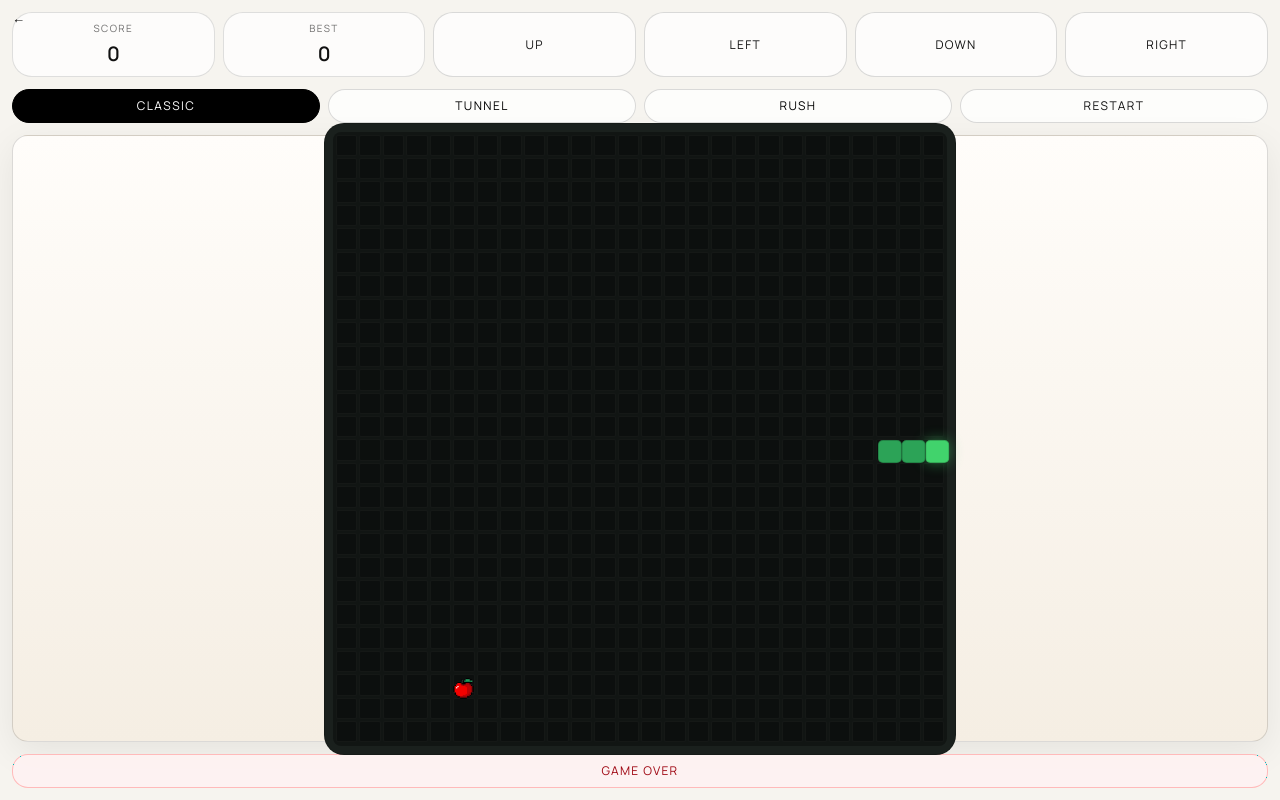
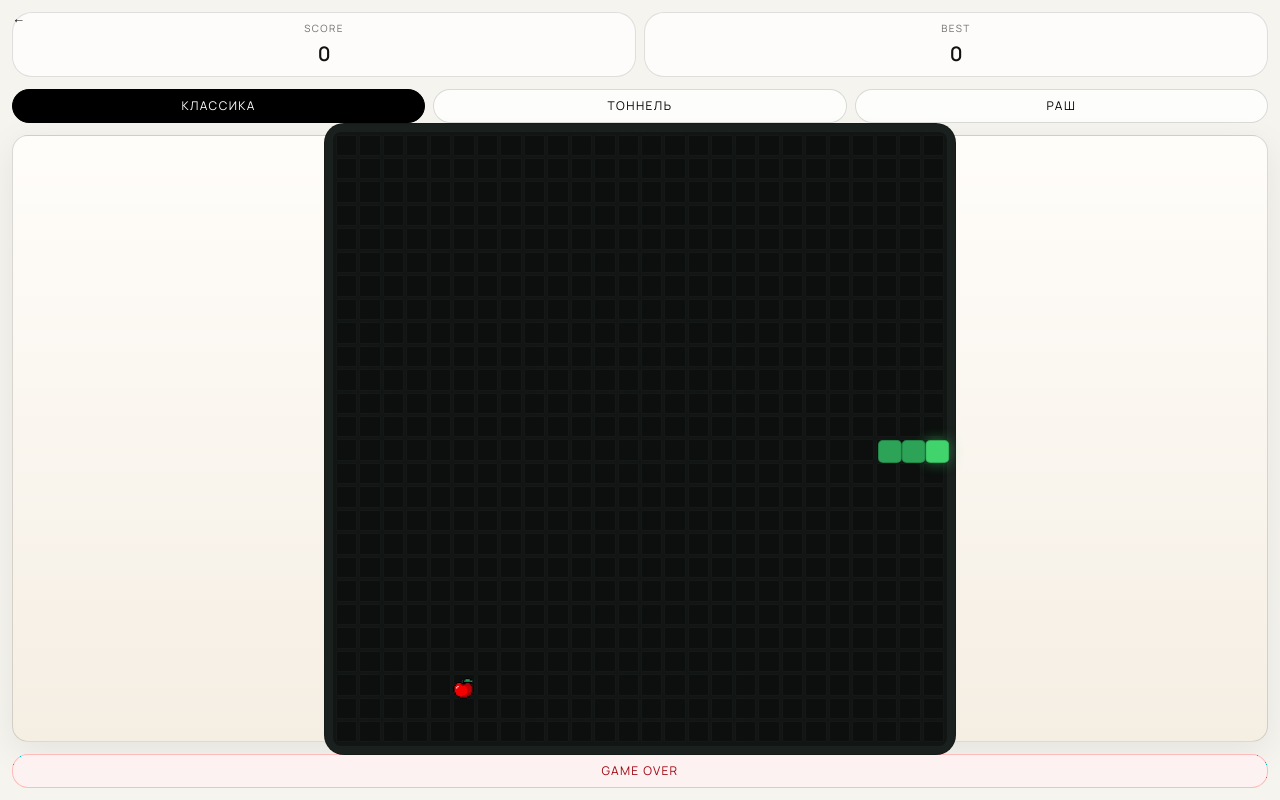
Before and after one commit to Stepa-Karpik/landing_1, a Next.js app: page /minigames/snake in a window 1280 px wide. Built offline with nearby package versions, Linux system fonts and the light colour scheme.

Commit message:
minigames fix

```diff
--- a/app/minigames/2048/page.tsx
+++ b/app/minigames/2048/page.tsx
@@ -289,11 +289,15 @@ export default function Game2048Page() {
         event.preventDefault()
         performMove("down")
       }
+      if (event.key.toLowerCase() === "r") {
+        event.preventDefault()
+        restart()
+      }
     }
 
     window.addEventListener("keydown", onKeyDown)
     return () => window.removeEventListener("keydown", onKeyDown)
-  }, [performMove])
+  }, [performMove, restart])
 
   const gap = Math.max(6, Math.floor(boardPixels * 0.022))
   const cell = (boardPixels - gap * (SIZE + 1)) / SIZE
@@ -301,7 +305,7 @@ export default function Game2048Page() {
   return (
     <main className="h-screen overflow-hidden bg-[#f6f4ef] px-2 pb-3 pt-3 text-[#111111] sm:px-3">
       <section className="mx-auto flex h-full max-w-[1620px] flex-col gap-3">
-        <div className="grid grid-cols-2 gap-2 sm:grid-cols-5">
+        <div className="grid grid-cols-3 gap-2">
           <div className="rounded-xl border border-black/12 bg-white/74 px-3 py-2 text-center">
             <p className="text-[10px] tracking-[0.14em] text-black/56 uppercase">Score</p>
             <p className="mt-1 text-xl font-semibold">{score}</p>
@@ -314,23 +318,16 @@ export default function Game2048Page() {
             <p className="text-[10px] tracking-[0.14em] text-black/56 uppercase">Best</p>
             <p className="mt-1 text-xl font-semibold">{bestTile}</p>
           </div>
+        </div>
+
+        <div className="grid grid-cols-5 gap-2 md:hidden">
           <button
             type="button"
             onClick={() => performMove("left")}
-            className="rounded-xl border border-black/14 bg-white/74 px-3 py-2 text-xs tracking-[0.11em] uppercase"
+            className="rounded-lg border border-black/14 bg-white/74 px-3 py-2 text-xs tracking-[0.11em] uppercase"
           >
             Left
           </button>
-          <button
-            type="button"
-            onClick={() => restart()}
-            className="rounded-xl border border-black/14 bg-black px-3 py-2 text-xs tracking-[0.11em] text-white uppercase"
-          >
-            Restart
-          </button>
-        </div>
-
-        <div className="grid grid-cols-3 gap-2 sm:grid-cols-5">
           <button
             type="button"
             onClick={() => performMove("up")}
@@ -352,12 +349,20 @@ export default function Game2048Page() {
           >
             Down
           </button>
-          {gameOver && (
-            <div className="col-span-2 rounded-lg border border-red-300/70 bg-red-50/90 px-3 py-2 text-center text-xs tracking-[0.11em] text-red-800 uppercase">
-              No Moves
-            </div>
-          )}
+          <button
+            type="button"
+            onClick={() => restart()}
+            className="rounded-lg border border-black/14 bg-black px-3 py-2 text-xs tracking-[0.11em] text-white uppercase"
+          >
+            Restart
+          </button>
         </div>
+
+        {gameOver && (
+          <div className="rounded-lg border border-red-300/70 bg-red-50/90 px-3 py-2 text-center text-xs tracking-[0.11em] text-red-800 uppercase">
+            No Moves
+          </div>
+        )}
 
         <div className="flex min-h-0 flex-1 items-center justify-center rounded-2xl border border-black/14 bg-[linear-gradient(180deg,#fffdfa_0%,#f5eee3_100%)] p-2 shadow-[0_10px_36px_rgba(0,0,0,0.07)]">
           <div
--- a/app/minigames/snake/page.tsx
+++ b/app/minigames/snake/page.tsx
@@ -13,9 +13,9 @@ interface Point {
 
 const GRID_SIZE = 26
 const MODE_LABELS: Record<SnakeMode, string> = {
-  classic: "Classic",
-  tunnel: "Tunnel",
-  rush: "Rush",
+  classic: "Классика",
+  tunnel: "Тоннель",
+  rush: "Раш",
 }
 
 function initialSnake() {
@@ -207,7 +207,7 @@ export default function SnakePage() {
   return (
     <main className="h-screen overflow-hidden bg-[#f6f4ef] px-2 pb-3 pt-3 text-[#111111] sm:px-3">
       <section className="mx-auto flex h-full max-w-[1620px] flex-col gap-3">
-        <div className="grid grid-cols-2 gap-2 sm:grid-cols-6">
+        <div className="grid grid-cols-2 gap-2">
           <div className="rounded-xl border border-black/12 bg-white/74 px-3 py-2 text-center">
             <p className="text-[10px] tracking-[0.14em] text-black/56 uppercase">Score</p>
             <p className="mt-1 text-xl font-semibold">{score}</p>
@@ -216,37 +216,9 @@ export default function SnakePage() {
             <p className="text-[10px] tracking-[0.14em] text-black/56 uppercase">Best</p>
             <p className="mt-1 text-xl font-semibold">{bestScore}</p>
           </div>
-          <button
-            type="button"
-            onClick={() => setNextDirection("up")}
-            className="rounded-xl border border-black/14 bg-white/74 px-3 py-2 text-xs tracking-[0.11em] uppercase"
-          >
-            Up
-          </button>
-          <button
-            type="button"
-            onClick={() => setNextDirection("left")}
-            className="rounded-xl border border-black/14 bg-white/74 px-3 py-2 text-xs tracking-[0.11em] uppercase"
-          >
-            Left
-          </button>
-          <button
-            type="button"
-            onClick={() => setNextDirection("down")}
-            className="rounded-xl border border-black/14 bg-white/74 px-3 py-2 text-xs tracking-[0.11em] uppercase"
-          >
-            Down
-          </button>
-          <button
-            type="button"
-            onClick={() => setNextDirection("right")}
-            className="rounded-xl border border-black/14 bg-white/74 px-3 py-2 text-xs tracking-[0.11em] uppercase"
-          >
-            Right
-          </button>
         </div>
 
-        <div className="grid grid-cols-2 gap-2 sm:grid-cols-4">
+        <div className="grid grid-cols-3 gap-2">
           {(Object.keys(MODE_LABELS) as SnakeMode[]).map((modeKey) => (
             <button
               key={modeKey}
@@ -261,13 +233,6 @@ export default function SnakePage() {
               {MODE_LABELS[modeKey]}
             </button>
           ))}
-          <button
-            type="button"
-            onClick={() => reset()}
-            className="rounded-xl border border-black/14 bg-white/76 px-3 py-2 text-xs tracking-[0.12em] uppercase"
-          >
-            Restart
-          </button>
         </div>
 
         <div className="flex min-h-0 flex-1 items-center justify-center rounded-2xl border border-black/14 bg-[linear-gradient(180deg,#fffdfa_0%,#f5eee3_100%)] p-2 shadow-[0_10px_36px_rgba(0,0,0,0.07)]">
--- a/app/minigames/tetris/page.tsx
+++ b/app/minigames/tetris/page.tsx
@@ -383,9 +383,13 @@ export default function TetrisPage() {
         setGame((previous) => ({ ...previous, paused: !previous.paused }))
         return
       }
-      if (event.key === "Enter" && game.gameOver) {
+      if (event.key === "Enter") {
         event.preventDefault()
+        if (game.gameOver) {
           restart()
+          return
+        }
+        hold()
       }
     }
 
@@ -495,7 +499,8 @@ export default function TetrisPage() {
                 const matrix = PIECES[type]
                 return (
                   <div key={`${type}-${index}`} className="rounded-lg border border-black/10 bg-[#f8f5ed] p-1.5">
-                    <div className="grid grid-cols-4 grid-rows-4 gap-[2px]">
+                    <div className="flex justify-center">
+                      <div className="inline-grid grid-cols-4 grid-rows-4 gap-[2px]">
                         {Array.from({ length: 16 }).map((_, cellIndex) => {
                           const row = Math.floor(cellIndex / 4)
                           const col = cellIndex % 4
@@ -511,6 +516,7 @@ export default function TetrisPage() {
                         })}
                       </div>
                     </div>
+                  </div>
                 )
               })}
             </div>
@@ -519,7 +525,8 @@ export default function TetrisPage() {
           <div className="rounded-xl border border-black/12 bg-white/74 p-2.5">
             <p className="text-[10px] tracking-[0.14em] text-black/56 uppercase">Hold</p>
             <div className="mt-2 rounded-lg border border-black/10 bg-[#f8f5ed] p-1.5">
-              <div className="grid grid-cols-4 grid-rows-4 gap-[2px]">
+              <div className="flex justify-center">
+                <div className="inline-grid grid-cols-4 grid-rows-4 gap-[2px]">
                   {Array.from({ length: 16 }).map((_, cellIndex) => {
                     const row = Math.floor(cellIndex / 4)
                     const col = cellIndex % 4
@@ -539,8 +546,9 @@ export default function TetrisPage() {
                 </div>
               </div>
             </div>
+          </div>
 
-          <div className="grid grid-cols-2 gap-2">
+          <div className="grid grid-cols-2 gap-2 md:hidden">
             <button
               type="button"
               onClick={() => moveSide(-1)}
@@ -585,7 +593,7 @@ export default function TetrisPage() {
             </button>
           </div>
 
-          <div className="grid grid-cols-2 gap-2">
+          <div className="grid grid-cols-2 gap-2 md:hidden">
             <button
               type="button"
               onClick={() => setGame((previous) => ({ ...previous, paused: !previous.paused }))}
```
Lines whose indentation alone changed are shown as unchanged.
